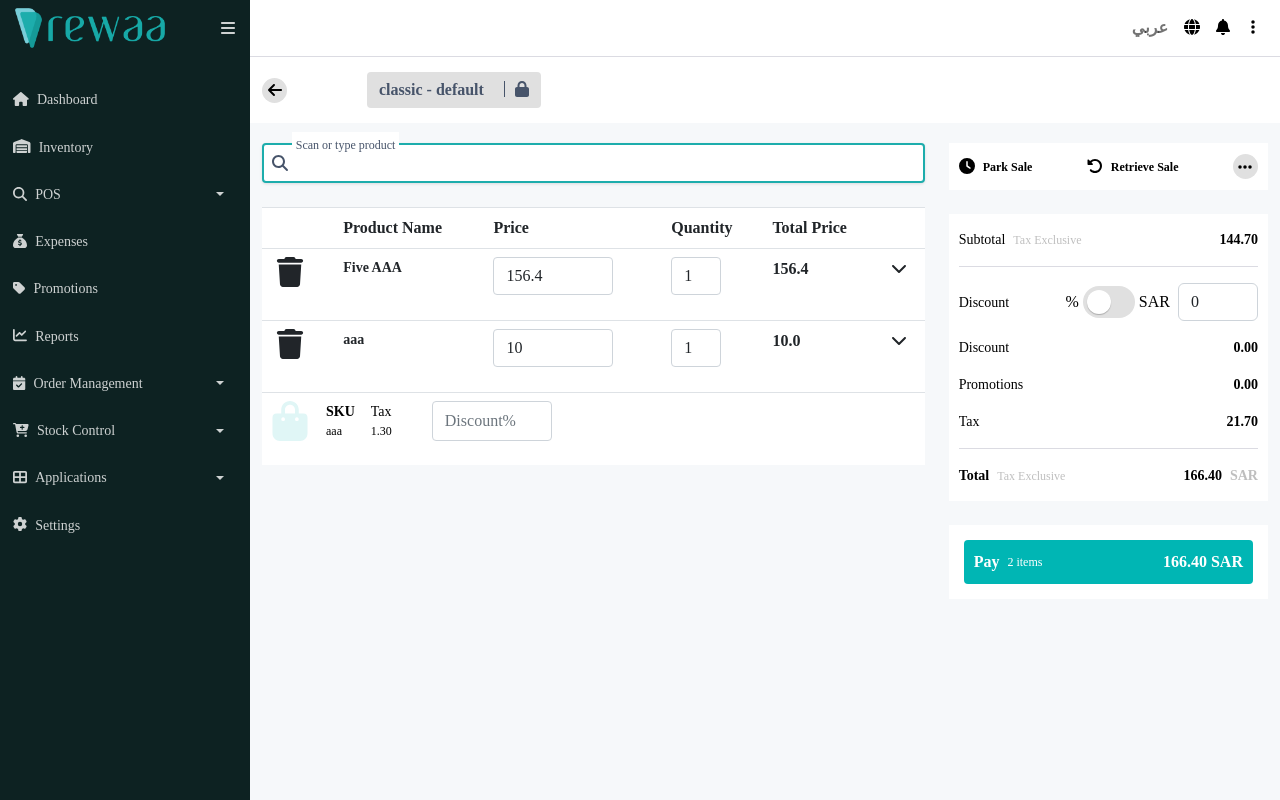
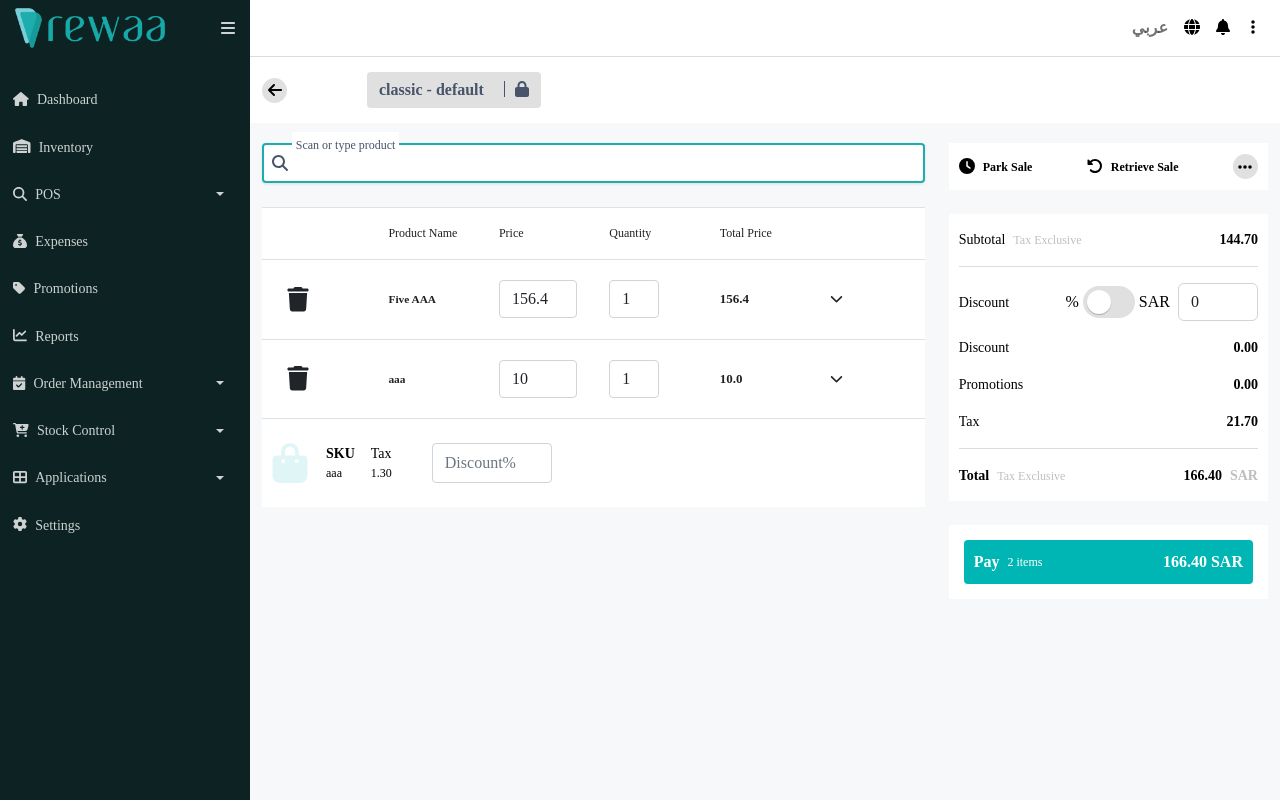
Before and after one commit to Sabih0199/rewaa-admin, a React (Create React App) app: page /dashboard in a window 1280 px wide. Built offline with nearby package versions, Linux system fonts and the light colour scheme; a web font is replaced by a local one.

Commit message:
update data table

```diff
--- a/package.json
+++ b/package.json
@@ -14,6 +14,7 @@
     "classnames": "^2.3.2",
     "node-sass": "^7.0.3",
     "react": "^18.2.0",
+    "react-data-table-component": "^7.5.3",
     "react-dom": "^18.2.0",
     "react-outside-click-handler": "^1.3.0",
     "react-router-dom": "^6.4.1",
--- /dev/null
+++ b/src/components/CustomDataTable/CustomDataTable.js
@@ -0,0 +1,13 @@
+import DataTable from "react-data-table-component";
+
+const CustomDataTable = (props) => {
+  const { className = "", columns = [], data = [] } = props;
+
+  return (
+    <div className={`rwa-data-table ${className}`}>
+      <DataTable columns={columns} data={data} />
+    </div>
+  );
+};
+
+export default CustomDataTable;
--- /dev/null
+++ b/src/components/CustomDataTable/index.js
@@ -0,0 +1,3 @@
+import CustomDataTable from "./CustomDataTable";
+
+export { CustomDataTable };
--- a/src/components/DataTable/DataTable.js
+++ /dev/null
@@ -1,80 +0,0 @@
-import { Table } from "reactstrap";
-import { Loader } from "../Loader";
-
-const DataTable = (props) => {
-  const {
-    config,
-    data,
-    onRowClick,
-    loading = false,
-    className = "",
-    onScrollHandler = () => {},
-  } = props;
-
-  const isRowClickable = () => {
-    return onRowClick && typeof onRowClick === "function";
-  };
-
-  const handleRowClick = (e, dataObj) => {
-    if (isRowClickable()) {
-      onRowClick(e, dataObj);
-    }
-  };
-
-  return (
-    <div
-      className={`table-responsive rwa-data-table ${className}`}
-      onScroll={onScrollHandler}
-    >
-      <Table className="mb-0">
-        <thead>
-          <tr>
-            {config.map((item, index) => {
-              return (
-                <th
-                  className={`${item?.className} ${item?.thClass}`}
-                  key={index}
-                >
-                  {item?.title}
-                </th>
-              );
-            })}
-          </tr>
-        </thead>
-        <tbody>
-          {data &&
-            !!data.length &&
-            data.map((dataObj, dataIndex) => {
-              return (
-                <tr
-                  key={dataIndex}
-                  onClick={(e) => handleRowClick(e, dataObj)}
-                  className={`${isRowClickable() ? "pointer" : ""}`}
-                >
-                  {config.map((item, index) => {
-                    return (
-                      <td
-                        className={`${item?.className} ${item?.tdClass}`}
-                        key={index}
-                      >
-                        {item.render(dataObj, dataIndex)}
-                      </td>
-                    );
-                  })}
-                </tr>
-              );
-            })}
-          {""}
-        </tbody>
-      </Table>
-      {data && !!data.length && loading && <Loader className="text-center" />}
-      {(!data || !data.length) && (
-        <div className="d-flex justify-content-center align-items-center py-5">
-          {loading ? <Loader /> : <p>{"No Data Available"}</p>}
-        </div>
-      )}
-    </div>
-  );
-};
-
-export default DataTable;
--- a/src/components/DataTable/index.js
+++ /dev/null
@@ -1,3 +0,0 @@
-import DataTable from "./DataTable";
-
-export { DataTable };
--- a/src/theme/components/_DataTable.scss
+++ b/src/theme/components/_DataTable.scss
@@ -1,20 +1,18 @@
 .rwa-data-table {
     background-color: $white;
-    thead {
+    .rdt_TableHead {
         border-top: 1px solid var(--bs-border-color);
     }
-    tbody {
-        tr {
-            td {
-                padding-bottom: em(25);
-                &.price-field-disabled {
-                    .rwa-input {
-                        width: em(120);
+    .rdt_TableBody {
+        .rdt_TableRow {
+            .rdt_TableCell {
+                padding-block: em(25);
+                .rwa-input {
+                    &.price-field-disabled {
+                        max-width: em(120);
                         @include radius(0.25rem);
                     }
-                }
-                &.qty-field {
-                    .rwa-input {
+                    &.qty-field {
                         max-width: em(50);
                         @include radius(0.25rem);
                     }
@@ -24,6 +22,7 @@
     }
 }
 .rwa-table-ftr {
+    border-top: 1px solid var(--bs-border-color);
     .rwa-input {
         &.discount-field {
             max-width: em(120);
@@ -32,9 +31,3 @@
         }
     }
 }
-
-@media screen and (max-width: 767px) {
-    .rwa-data-table {
-        white-space: nowrap;
-    }
-}
--- a/src/views/Dashboard/Dashboard.js
+++ b/src/views/Dashboard/Dashboard.js
@@ -11,18 +11,9 @@ import { SearchBox } from "../../components/SearchBox";
 import { CustomText } from "../../components/CustomText";
 import { TextInput } from "../../components/TextInput";
 import { CheckoutPanel } from "../../components/CheckoutPanel";
-import { DataTable } from "../../components/DataTable";
+import { CustomDataTable } from "../../components/CustomDataTable";
 import { ProductItems } from "../../data/mock";
 import { Colors } from "../../theme/colors";
-
-const COLUMNS = {
-  DELETE: "",
-  PRODUCT_NAME: "Product Name",
-  PRICE: "Price",
-  QUANTITY: "Quantity",
-  TOTAL_PRICE: "Total Price",
-  ACTION: "",
-};
 
 const Dashboard = () => {
   const [cartItemsData, setCartItemsData] = useState(ProductItems);
@@ -38,12 +29,12 @@ const Dashboard = () => {
               label="Scan or type product"
               className="mb-4"
             />
-            <DataTable
+            <CustomDataTable
               data={cartItemsData}
-              config={[
+              columns={[
                 {
-                  title: COLUMNS.DELETE,
-                  render: (data) => {
+                  name: "",
+                  selector: (data) => {
                     return (
                       <FontAwesomeIcon
                         icon={faTrash}
@@ -56,8 +47,8 @@ const Dashboard = () => {
                   },
                 },
                 {
-                  title: COLUMNS.PRODUCT_NAME,
-                  render: (data) => {
+                  name: "Product Name",
+                  selector: (data) => {
                     return (
                       <CustomText
                         text={data?.Name || ""}
@@ -68,18 +59,23 @@ const Dashboard = () => {
                   },
                 },
                 {
-                  title: COLUMNS.PRICE,
-                  tdClass: "price-field-disabled",
-                  render: (data) => {
-                    return <TextInput disabled value={data?.Price || ""} />;
+                  name: "Price",
+                  selector: (data) => {
+                    return (
+                      <TextInput
+                        className="price-field-disabled"
+                        disabled
+                        value={data?.Price || ""}
+                      />
+                    );
                   },
                 },
                 {
-                  title: COLUMNS.QUANTITY,
-                  tdClass: "qty-field",
-                  render: (data) => {
+                  name: "Quantity",
+                  selector: (data) => {
                     return (
                       <TextInput
+                        className="qty-field"
                         type="number"
                         min="1"
                         value={data?.Qty}
@@ -101,8 +97,8 @@ const Dashboard = () => {
                   },
                 },
                 {
-                  title: COLUMNS.TOTAL_PRICE,
-                  render: (data) => {
+                  name: "Total Price",
+                  selector: (data) => {
                     return (
                       <CustomText
                         text={(data?.Price * data?.Qty).toFixed(1) || ""}
@@ -112,8 +108,8 @@ const Dashboard = () => {
                   },
                 },
                 {
-                  title: COLUMNS.ACTION,
-                  render: (data) => {
+                  name: "",
+                  selector: (data) => {
                     return (
                       <FontAwesomeIcon
                         icon={faChevronDown}
@@ -125,7 +121,7 @@ const Dashboard = () => {
                 },
               ]}
             />
-            <div className="rwa-table-ftr bg-white px-2 pt-2 pb-4 d-flex">
+            <div className="rwa-table-ftr bg-white px-2 py-4 d-flex">
               <FontAwesomeIcon
                 icon={faShoppingBag}
                 color={Colors.lightBlue}
```
Also changed, not shown: 1 other file (tests, documents, lock files or other folders).
